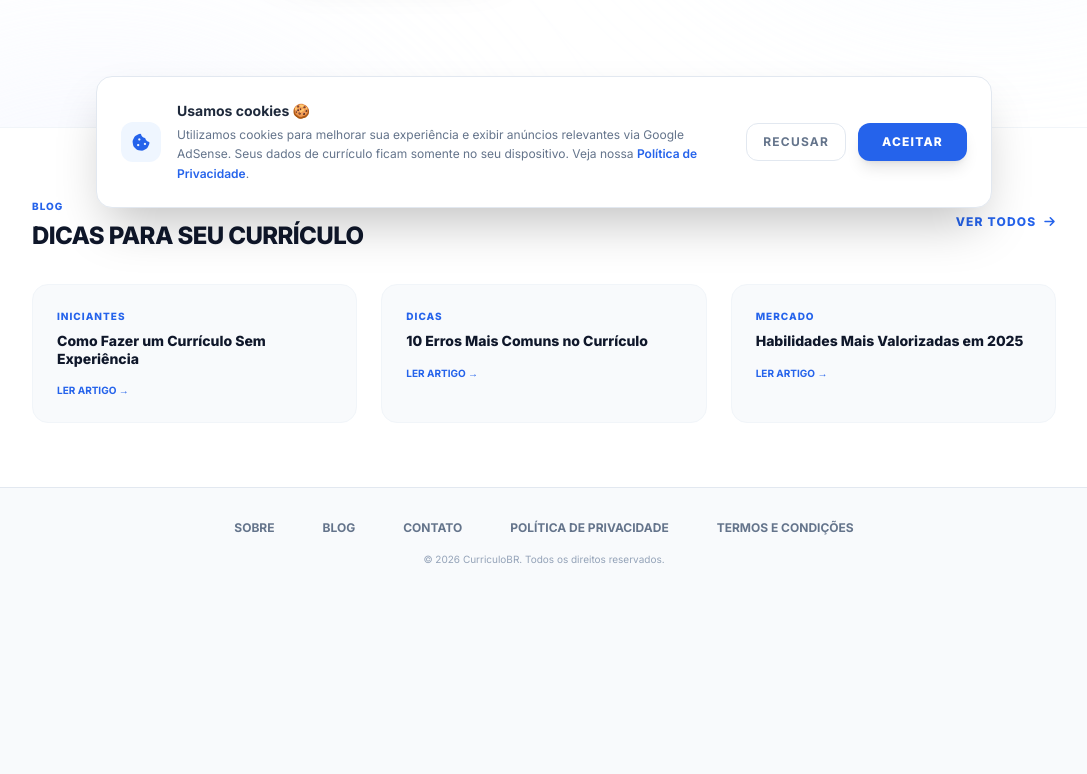
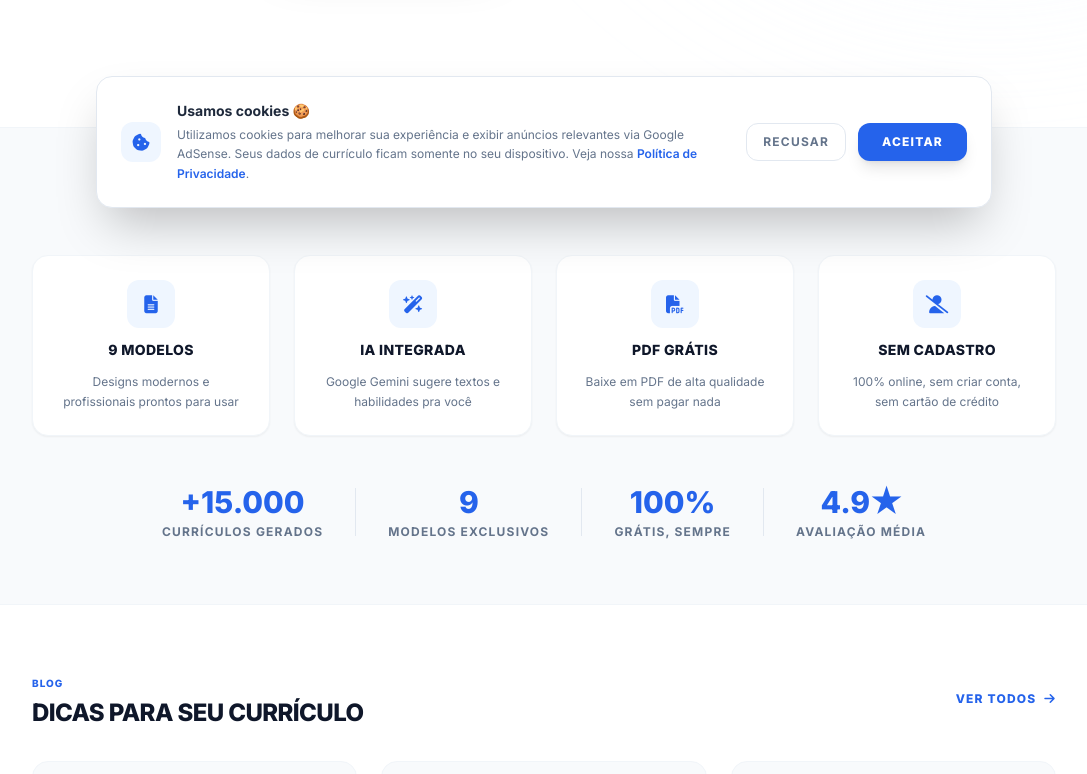
Before and after one commit to tryonBrasil/CurriculoBR, a React (Vite) app: page / in a window 1280 px wide. Shown: the part 568-1342 px from the top of the page, without its empty margins (96-1183 px from the left). Before the commit the page ends 1167 px from the top, so only its background shows below. Built offline with nearby package versions, Linux system fonts and the light colour scheme; a web font is replaced by a local one.

Commit message:
Add files via upload

```diff
--- a/src/App.tsx
+++ b/src/App.tsx
@@ -754,6 +754,52 @@ export default function App() {
           </div>
         </main>
 
+        {/* ── Features / Benefícios ── */}
+        <section className="relative z-10 py-16 px-6 bg-slate-50 dark:bg-slate-900 border-t border-slate-100 dark:border-slate-800">
+          <div className="max-w-5xl mx-auto">
+            <p className="text-center text-[10px] font-black uppercase tracking-[0.25em] text-blue-600 dark:text-blue-400 mb-12">Por que o CurriculoBR?</p>
+            <div className="grid grid-cols-2 md:grid-cols-4 gap-6">
+              {[
+                { icon: 'fa-file-alt', title: '9 Modelos', desc: 'Designs modernos e profissionais prontos para usar' },
+                { icon: 'fa-wand-magic-sparkles', title: 'IA Integrada', desc: 'Google Gemini sugere textos e habilidades pra você' },
+                { icon: 'fa-file-pdf', title: 'PDF Grátis', desc: 'Baixe em PDF de alta qualidade sem pagar nada' },
+                { icon: 'fa-user-slash', title: 'Sem Cadastro', desc: '100% online, sem criar conta, sem cartão de crédito' },
+              ].map(f => (
+                <div key={f.icon} className="flex flex-col items-center text-center gap-3 p-6 bg-white dark:bg-slate-800 rounded-2xl border border-slate-100 dark:border-slate-700 shadow-sm hover:shadow-md hover:-translate-y-1 transition-all duration-200">
+                  <div className="w-12 h-12 bg-blue-50 dark:bg-blue-900/30 rounded-xl flex items-center justify-center">
+                    <i className={`fas ${f.icon} text-blue-600 dark:text-blue-400 text-lg`}></i>
+                  </div>
+                  <h3 className="font-black text-slate-900 dark:text-white text-sm uppercase tracking-wide">{f.title}</h3>
+                  <p className="text-xs text-slate-500 dark:text-slate-400 leading-relaxed">{f.desc}</p>
+                </div>
+              ))}
+            </div>
+
+            {/* Social proof */}
+            <div className="mt-12 flex flex-col md:flex-row items-center justify-center gap-8 text-center">
+              <div>
+                <p className="text-3xl font-black text-blue-600 dark:text-blue-400">+15.000</p>
+                <p className="text-xs text-slate-500 dark:text-slate-400 font-bold uppercase tracking-widest mt-1">Currículos gerados</p>
+              </div>
+              <div className="hidden md:block w-px h-12 bg-slate-200 dark:bg-slate-700"></div>
+              <div>
+                <p className="text-3xl font-black text-blue-600 dark:text-blue-400">9</p>
+                <p className="text-xs text-slate-500 dark:text-slate-400 font-bold uppercase tracking-widest mt-1">Modelos exclusivos</p>
+              </div>
+              <div className="hidden md:block w-px h-12 bg-slate-200 dark:bg-slate-700"></div>
+              <div>
+                <p className="text-3xl font-black text-blue-600 dark:text-blue-400">100%</p>
+                <p className="text-xs text-slate-500 dark:text-slate-400 font-bold uppercase tracking-widest mt-1">Grátis, sempre</p>
+              </div>
+              <div className="hidden md:block w-px h-12 bg-slate-200 dark:bg-slate-700"></div>
+              <div>
+                <p className="text-3xl font-black text-blue-600 dark:text-blue-400">4.9★</p>
+                <p className="text-xs text-slate-500 dark:text-slate-400 font-bold uppercase tracking-widest mt-1">Avaliação média</p>
+              </div>
+            </div>
+          </div>
+        </section>
+
         {/* Blog section on home */}
         <section className="relative z-10 py-16 px-6 bg-white dark:bg-slate-950 border-t border-slate-100 dark:border-slate-800">
           <div className="max-w-5xl mx-auto">
```
